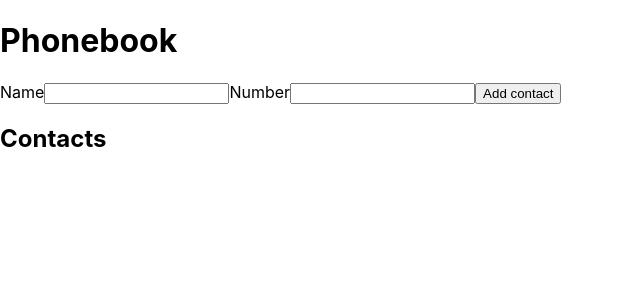
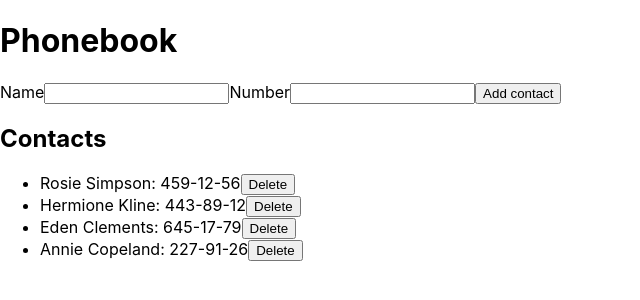
Before and after one commit to Maestrotel/goit-react-hw-02-phonebook, a React (Create React App) app: page / in a window 1280 px wide. Shown: the top 300 px of the page, without its empty margins (0-640 px from the left). Built offline with nearby package versions, Linux system fonts and the light colour scheme.

Commit message:
props applied

```diff
--- a/src/components/App.jsx
+++ b/src/components/App.jsx
@@ -1,6 +1,7 @@
 import { Component } from 'react';
 import { ContactForm } from './ContactForm/ContactForm';
-// import { ContactList } from './ContactList/ContactList'
+import { ContactList } from './ContactList/ContactList';
+// import { nanoid } from 'nanoid';
 // import { Filter } from './Filter/Filter'
 
 export class App extends Component {
@@ -14,17 +15,26 @@ export class App extends Component {
     filter: '',
   };
 
+  deleteContact = e => {
+    this.setState({
+      contacts: this.state.contacts.filter(el => el.id !== e),
+    });
+  };
+
   render() {
-    const { name, number } = this.state;
+    const { deleteContact } = this;
 
     return (
       <div>
         <h1>Phonebook</h1>
-        <ContactForm name={name} number={number} />
+        <ContactForm />
 
         <h2>Contacts</h2>
         {/* <Filter ... /> */}
-        {/* <ContactList ... /> */}
+        <ContactList
+          contacts={this.state.contacts}
+          deleteContact={deleteContact}
+        />
       </div>
     );
   }
--- a/src/components/ContactForm/ContactForm.jsx
+++ b/src/components/ContactForm/ContactForm.jsx
@@ -1,24 +1,21 @@
 import { Component } from 'react';
-import { nanoid } from 'nanoid';
-import PropTypes from 'prop-types';
+
+// import PropTypes from 'prop-types';
 
 export class ContactForm extends Component {
-  static propTypes = { submit: PropTypes.func.isRequired };
-
   state = {
     name: '',
     number: '',
   };
 
-  makeSubmit = e => {
-    e.preventDefault();
-    this.props.submit({
-      id: nanoid(),
-      name: this.state.name,
-      number: this.state.number,
-    });
-    this.formReset();
-  };
+  // makeSubmit = e => {
+  //   e.preventDefault();
+  //   this.props.submit({
+  //     name: this.state.name,
+  //     number: this.state.number,
+  //   });
+  //   this.formReset();
+  // };
 
   makeChange = e => {
     this.setState({
--- /dev/null
+++ b/src/components/ContactList/ContactItem/ContactItem.jsx
@@ -0,0 +1,10 @@
+export const ContactItem = ({ id, name, number, deleteContact }) => {
+  return (
+    <li>
+      {name}: {number}
+      <button type="button" onClick={() => deleteContact(id)}>
+        Delete
+      </button>
+    </li>
+  );
+};
--- a/src/components/ContactList/ContactList.jsx
+++ b/src/components/ContactList/ContactList.jsx
@@ -0,0 +1,19 @@
+import { ContactItem } from './ContactItem/ContactItem';
+
+export const ContactList = ({ contacts, deleteContact }) => {
+  return (
+    <>
+      <ul>
+        {contacts.map(({ id, name, number }) => (
+          <ContactItem
+            id={id}
+            key={id}
+            name={name}
+            number={number}
+            deleteContact={deleteContact}
+          />
+        ))}
+      </ul>
+    </>
+  );
+};
```
Also changed, not shown: src/components/ContactList/ContactItem/ContactItem.module.css (added).
